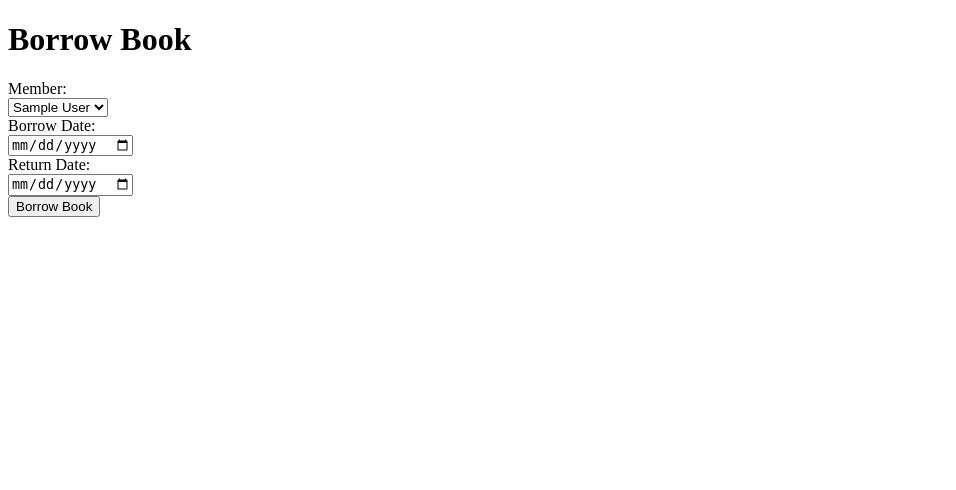
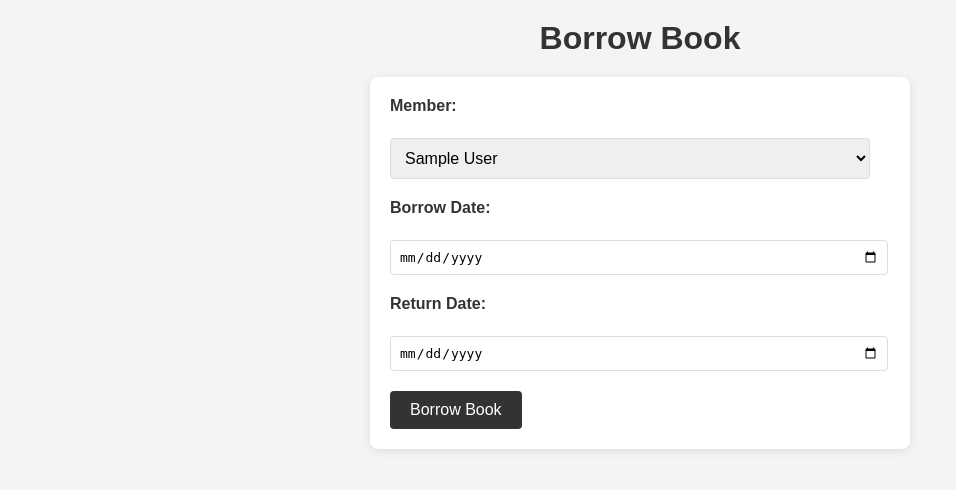
Before and after one commit to Harideep333/JAM, a Flask app: page /borrow_book/1 in a window 1280 px wide. Shown: the top 490 px of the page, without its empty margins (0-956 px from the left). Run offline with Flask 3, Linux system fonts and the light colour scheme; a user stored in the database is signed in; tables that the repository leaves empty or names only in its code hold one stand-in row (values such as "Sample post").

Commit message:
Update borrow_book.html

```diff
--- a/templates/borrow_book.html
+++ b/templates/borrow_book.html
@@ -4,6 +4,102 @@
     <meta charset="UTF-8">
     <meta name="viewport" content="width=device-width, initial-scale=1.0">
     <title>Borrow Book</title>
+
+
+    <style>
+            body {
+            font-family: 'Arial', sans-serif;
+            margin: 0;
+            padding: 0;
+            background-color: #f4f4f4;
+            color: #333;
+            text-align: center;
+        }
+
+        h1 {
+            color: #333;
+            margin: 20px 0;
+        }
+
+        /* Form Container */
+        form {
+            background-color: #fff;
+            max-width: 500px;
+            margin: 20px auto;
+            padding: 20px;
+            border-radius: 8px;
+            box-shadow: 0 2px 10px rgba(0, 0, 0, 0.1);
+            text-align: left;
+        }
+
+        label {
+            display: block;
+            font-weight: bold;
+            margin-bottom: 5px;
+            color: #333;
+        }
+
+        input, select {
+            width: calc(100% - 20px);
+            padding: 10px;
+            margin-bottom: 20px;
+            border: 1px solid #ddd;
+            border-radius: 4px;
+            font-size: 1em;
+        }
+
+        input[type="date"] {
+            padding: 8px;
+        }
+
+        button {
+            display: inline-block;
+            background-color: #333;
+            color: #fff;
+            padding: 10px 20px;
+            font-size: 1em;
+            border: none;
+            border-radius: 4px;
+            cursor: pointer;
+            transition: background-color 0.3s ease;
+        }
+
+        button:hover {
+            background-color: #555;
+        }
+
+        /* Back to Home Link */
+        .back-to-home {
+            display: inline-block;
+            margin-top: 20px;
+            text-decoration: none;
+            background-color: #333;
+            color: #fff;
+            padding: 10px 20px;
+            font-size: 1em;
+            border-radius: 4px;
+            transition: background-color 0.3s ease, color 0.3s ease;
+        }
+
+        .back-to-home:hover {
+            background-color: #555;
+            color: #fff;
+        }
+
+        /* Responsive Design */
+        @media (max-width: 768px) {
+            form {
+                width: 90%;
+            }
+
+            button, .back-to-home {
+                width: 100%;
+                padding: 15px;
+            }
+        }
+
+
+    </style>
 </head>
 <body>
     <h1>Borrow Book</h1>
```
